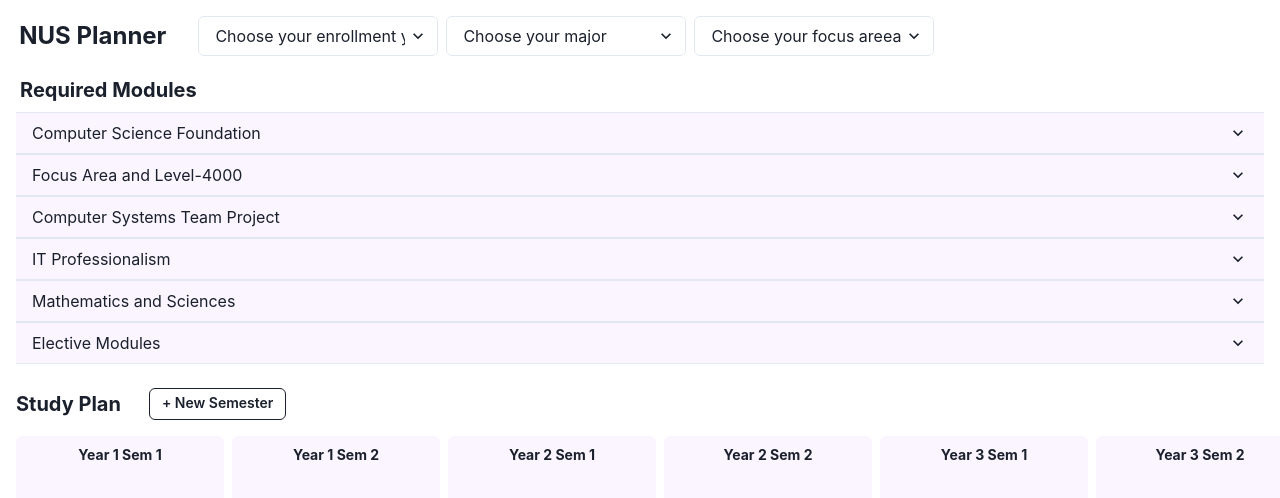
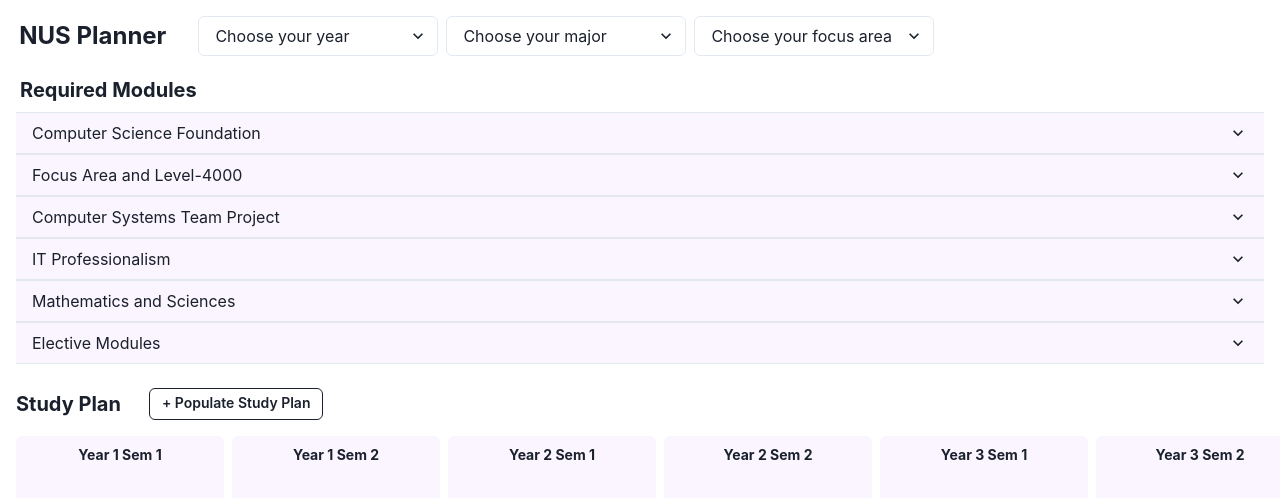
Before and after one commit to nus-planner/frontend, a Next.js app: page / in a window 1280 px wide. Shown: the top 498 px of the page. Built offline with nearby package versions, Linux system fonts and the light colour scheme.

Commit message:
Change button name

```diff
--- a/src/pages/index.tsx
+++ b/src/pages/index.tsx
@@ -196,7 +196,7 @@
           NUS Planner
         </Heading>
         <Select
-          placeholder="Choose your enrollment year"
+          placeholder="Choose your year"
           width={"15rem"}
           padding=""
         >
@@ -205,7 +205,7 @@
         <Select placeholder="Choose your major" width={"15rem"} padding="">
           <option>Computer Science</option>
         </Select>
-        <Select placeholder="Choose your focus areea" width={"15rem"}>
+        <Select placeholder="Choose your focus area" width={"15rem"}>
           <option>Algorithms & Theory</option>
         </Select>
       </HStack>
@@ -241,7 +241,7 @@
             Study Plan
           </Heading>
           <Button size="sm" colorScheme={"white"} variant="outline">
-            + New Semester
+            + Populate Study Plan
           </Button>
         </HStack>
         <Box margin="0em 0.5em 4em" borderColor="black" padding="0.5em">
```
